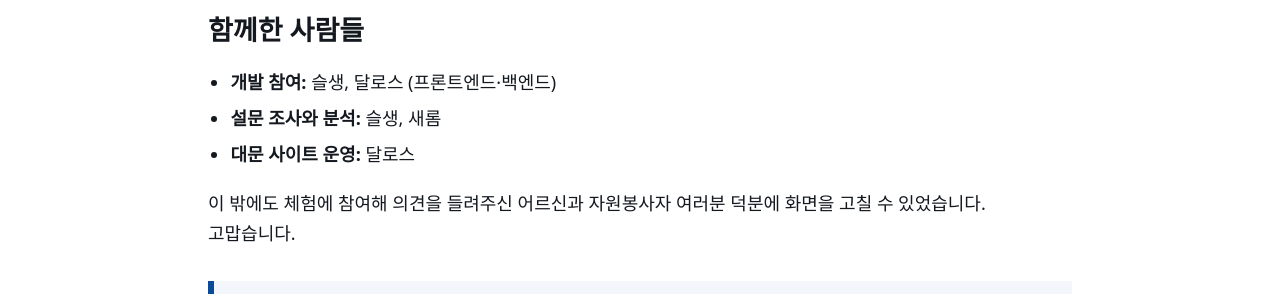
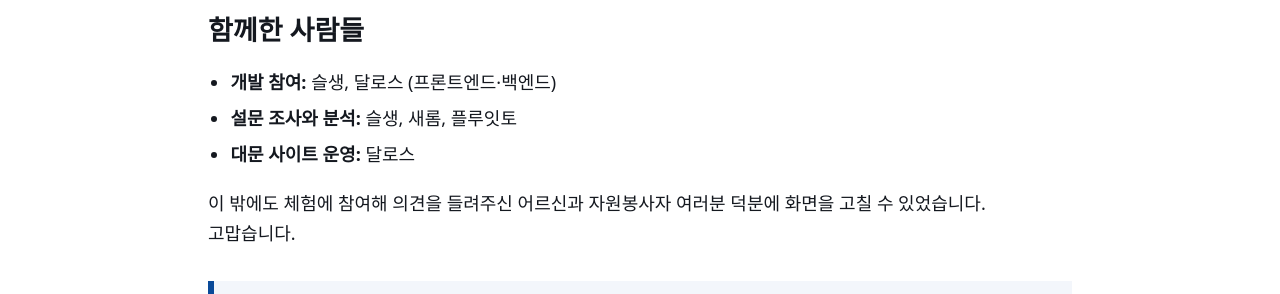
Before and after one commit to Code-for-Korea/barrier-free-kiosk, a Jekyll site: the page built from site/team.md, in a window 1280 px wide. Shown: the part 893-1187 px from the top of the page. Built offline with Jekyll 4.4.1, drawn with Linux system fonts in a browser that asks for light colours.

Commit message:
설문 조사와 분석 담당에 플루잇토를 추가합니다

```diff
--- a/site/team.md
+++ b/site/team.md
@@ -29,7 +29,7 @@ permalink: /team/
 
 <ul>
   <li><strong>개발 참여:</strong> 슬생, 달로스 (프론트엔드·백엔드)</li>
-  <li><strong>설문 조사와 분석:</strong> 슬생, 새롬</li>
+  <li><strong>설문 조사와 분석:</strong> 슬생, 새롬, 플루잇토</li>
   <li><strong>대문 사이트 운영:</strong> 달로스</li>
 </ul>
 
```
